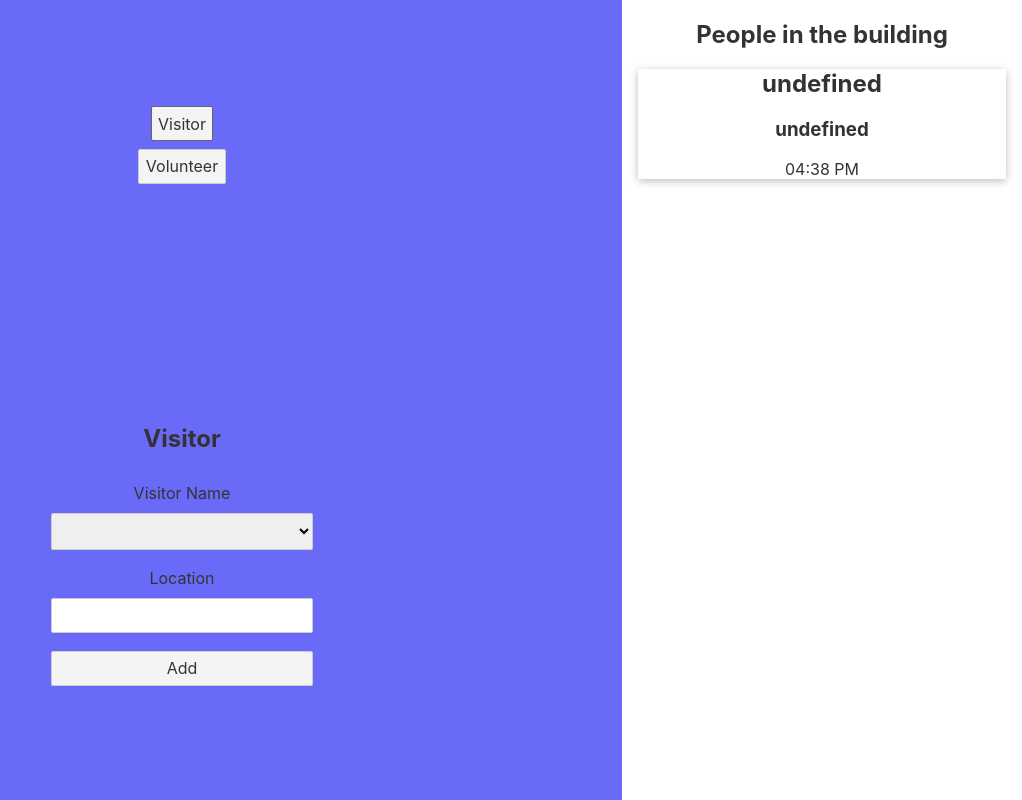
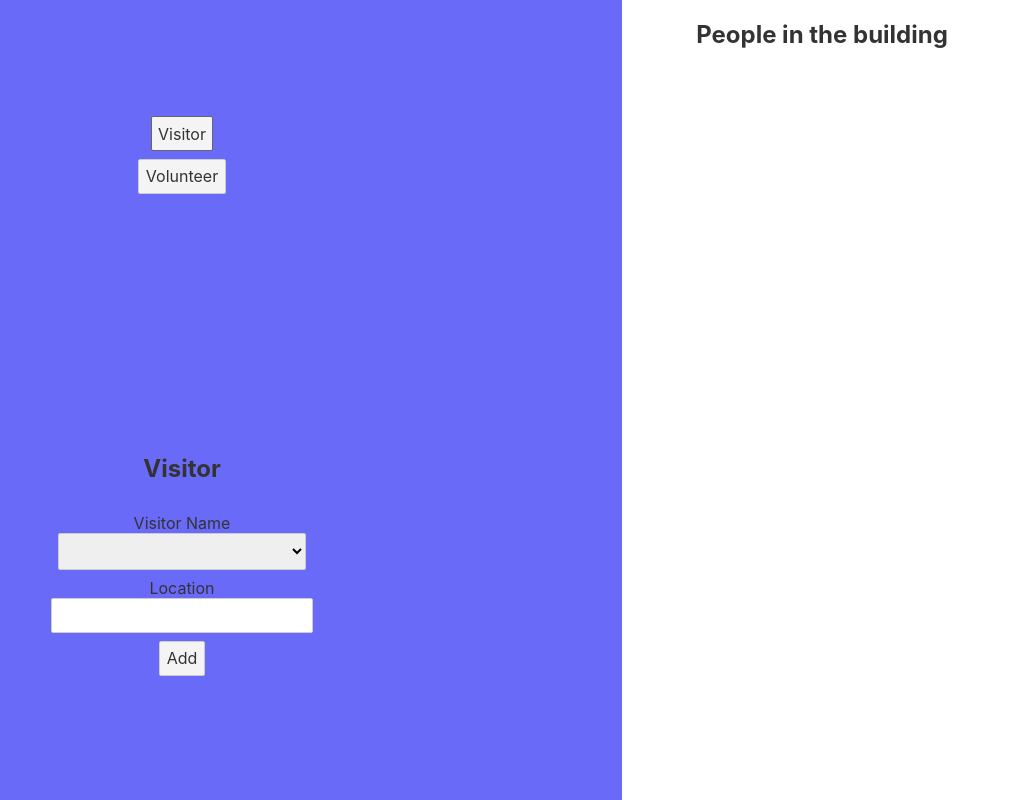
Before and after one commit to brittneypostma/waukazoo-checkin-svelte, a Svelte app: page / in a window 1280 px wide. Both pictures are taken after a click on the button "Visitor". Shown: the whole page, without its empty margins (258-1280 px from the left). Built offline with nearby package versions, Linux system fonts and the light colour scheme.

Commit message:
worked on storing names, not working yet

```diff
--- a/package.json
+++ b/package.json
@@ -12,6 +12,7 @@
     "svelte": "^3.0.0"
   },
   "dependencies": {
+    "idb-keyval": "^3.2.0",
     "sirv-cli": "^0.4.4"
   },
   "scripts": {
--- a/src/App.svelte
+++ b/src/App.svelte
@@ -1,6 +1,28 @@
 <script>
+  import { get, set } from "idb-keyval";
   import Buttons from "./components/Buttons.svelte";
   import List from "./components/List.svelte";
+
+  let list = [];
+  get("list").then(arr => {
+    if (arr !== undefined) list = arr;
+  });
+  console.log(list);
+
+  const addName = () => {
+    list = [
+      ...list,
+      {
+        id: nextId,
+        name: newName
+      }
+    ];
+
+    set("list", list);
+    nextId = nextId++;
+    newName = "";
+    console.log(list);
+  };
 </script>
 
 <style>
@@ -22,10 +44,12 @@
 
 <div class="container">
   <div class="left-container">
-    <Buttons />
+    <Buttons handler={addName} />
   </div>
   <div class="list">
     <h2>People in the building</h2>
-    <List />
+    {#each list as person}
+      <List {person} />
+    {/each}
   </div>
 </div>
--- a/src/components/Buttons.svelte
+++ b/src/components/Buttons.svelte
@@ -1,9 +1,13 @@
 <script>
   import { onMount } from "svelte";
+
   import Visitor from "./Visitor.svelte";
   import Volunteer from "./Volunteer.svelte";
 
+  export let handler;
+
   let formName;
+
   onMount(() => {
     let visBtn = document.getElementById("visBtn");
     let volBtn = document.getElementById("volBtn");
@@ -37,9 +41,9 @@
 
   <div class="right">
     {#if formName === 'Visitor'}
-      <Visitor />
+      <Visitor visHandler={handler} />
     {:else if formName === 'Volunteer'}
-      <Volunteer />
+      <Volunteer volHandler={handler} />
     {/if}
   </div>
 </div>
--- a/src/components/Input.svelte
+++ b/src/components/Input.svelte
@@ -1,11 +1,10 @@
 <script>
   export let required = false;
   export let placeholder = "";
-  export let type = "";
+  export let type = "text";
   export let name = "";
   export let value = "";
   export let onInput = "";
-  export let selected;
   export let id;
   export let label;
   export let className;
@@ -18,15 +17,13 @@
 <div>
   <label for={id}>{label}</label>
   {#if type === 'select'}
-    <select {required} {name} {id} bind:value on:input={onInput}>
+    <select {required} {name} {className} {id} bind:value on:input={onInput}>
       <option selected>Search for Your Name</option>
       {#each data as name}
         <option>{name.firstname} {name.lastname}</option>
       {/each}
     </select>
-  {/if}
-
-  {#if type === 'text'}
+  {:else if type === 'text'}
     <input {required} {name} {id} {className} bind:value on:input={onInput} />
   {/if}
 
--- a/src/components/List.svelte
+++ b/src/components/List.svelte
@@ -1,7 +1,5 @@
 <script>
-  let people = [];
-  export let listName;
-  export let listPlace;
+  export let person;
   const date = new Date();
   const n = date.toDateString();
   const time = date.toLocaleTimeString([], {
@@ -18,7 +16,6 @@
 </style>
 
 <div>
-  <h2>{listName}</h2>
-  <h3>{listPlace}</h3>
+  <h2>{person}</h2>
   <p>{time}</p>
 </div>
--- a/src/components/Visitor.svelte
+++ b/src/components/Visitor.svelte
@@ -1,10 +1,30 @@
 <script>
-  import { namesData as data } from "../data.js";
+  import { onMount } from "svelte";
+  import { get, set } from "idb-keyval";
+
+  import Input from "./Input.svelte";
+
   let visName = "";
   let visPlace = "";
   let guestVisName = "";
+
   const setVisName = e => (visName = e.target.value);
   const setVisPlace = e => (visPlace = e.target.value);
+  const setGuestVisName = e => (guestVisName = e.target.value);
+
+  onMount(() => {
+    const visForm = document.forms["visitor-form"];
+    visForm.addEventListener("submit", e => {
+      e.preventDefault();
+
+      document.getElementById("visitorForm").reset();
+    });
+  });
+
+  let newName = "";
+  let nextId = 1;
+
+  export let visHandler;
 </script>
 
 <style>
@@ -18,35 +38,43 @@
 
 <div class="form">
   <h2>Visitor</h2>
-  <label for="volunteersList">Visitor Name</label>
-
-  <select
+  <form name="visitor-form" id="visitorForm">
+    <Input
+      label="Visitor Name"
+      type="select"
       required
       name="Name"
-    id="volunteersList"
+      id="visName"
       bind:value={visName}
-    on:input={setVisName}>
+      className="visName"
+      onInput={setVisName} />
 
-    <option selected>Search for Your Name</option>
-    {#each data as name}
-      <option>{name.firstname} {name.lastname}</option>
-    {/each}
-  </select>
     {#if visName === 'Guest Visitor'}
-    <label for="guest">Guest Name</label>
-    <input
+      <Input
+        label="Guest Name"
         id="guest"
         type="text"
         placeholder="Guest Name"
         bind:value={guestVisName}
-      class="guest-name"
-      name="Other" />
+        className="guestName"
+        name="Other"
+        onInput={setGuestVisName} />
     {/if}
-  <label for="visPlace">Location</label>
-  <input
+    <Input
+      label="Location"
       type="text"
       id="visPlace"
+      name="Location"
+      className="visPlace"
       bind:value={visPlace}
-    on:input={setVisPlace} />
-  <button>Add</button>
+      onInput={setVisPlace} />
+    <button
+      form="visitor-form"
+      type="submit"
+      class="visitor-form"
+      id="visitorForm"
+      on:click={visHandler}>
+      Add
+    </button>
+  </form>
 </div>
--- a/src/components/Volunteer.svelte
+++ b/src/components/Volunteer.svelte
@@ -2,12 +2,15 @@
   import { onMount } from "svelte";
 
   import Input from "./Input.svelte";
+
+  export let volHandler;
 
   let volName = "";
   let volPlace = "";
   let guestVolName = "";
   const setVolName = e => (volName = e.target.value);
   const setVolPlace = e => (volPlace = e.target.value);
+  const setGuestVolName = e => (guestVolName = e.target.value);
 
   onMount(() => {
     const scriptURL =
@@ -23,6 +26,22 @@
       document.getElementById("test-form").reset();
     });
   });
+
+  const addName = e => {
+    if (e.key === "Enter") {
+      list = [
+        ...list,
+        {
+          id: nextId,
+          name: newName
+        }
+      ];
+
+      set("list", list);
+      nextId = nextId++;
+      newName = "";
+    }
+  };
 </script>
 
 <style>
@@ -44,29 +63,39 @@
       label="Volunteer Name"
       id="volunteersList"
       type="select"
+      name="Name"
       required
       bind:value={volName}
+      className="volName"
       onInput={setVolName} />
 
     {#if volName === 'Guest Visitor'}
-      <label for="guest">Guest Name</label>
-      <input
+      <Input
+        label="Guest Name"
         id="guest"
         type="text"
         placeholder="Guest Name"
         bind:value={guestVolName}
-        class="guest-name"
-        name="Other" />
+        className="guestName"
+        name="Other"
+        onInput={setGuestVolName} />
     {/if}
-    <label for="volPlace">Location</label>
-    <input
+
+    <Input
+      label="Location"
       type="text"
       id="place"
       name="Location"
-      value={volPlace}
-      on:input={setVolPlace} />
+      className="place"
+      bind:value={volPlace}
+      onInput={setVolPlace} />
     <br />
-    <button form="test-form" type="submit" class="submit btn-in" id="postForm">
+    <button
+      form="test-form"
+      type="submit"
+      class="submit"
+      id="postForm"
+      on:click={volHandler}>
       Submit
     </button>
   </form>
```
Also changed, not shown: 1 other file (tests, documents, lock files or other folders). Lines whose indentation alone changed are shown as unchanged.
